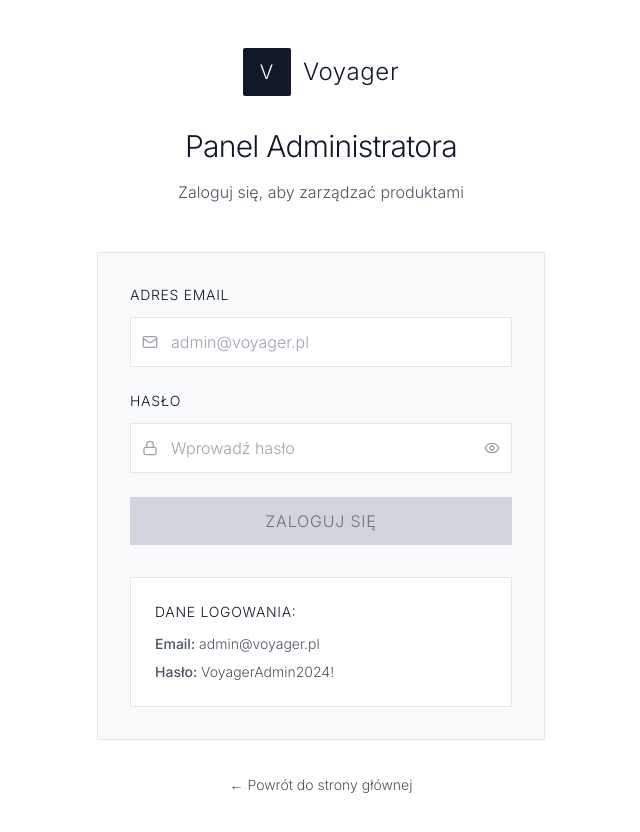
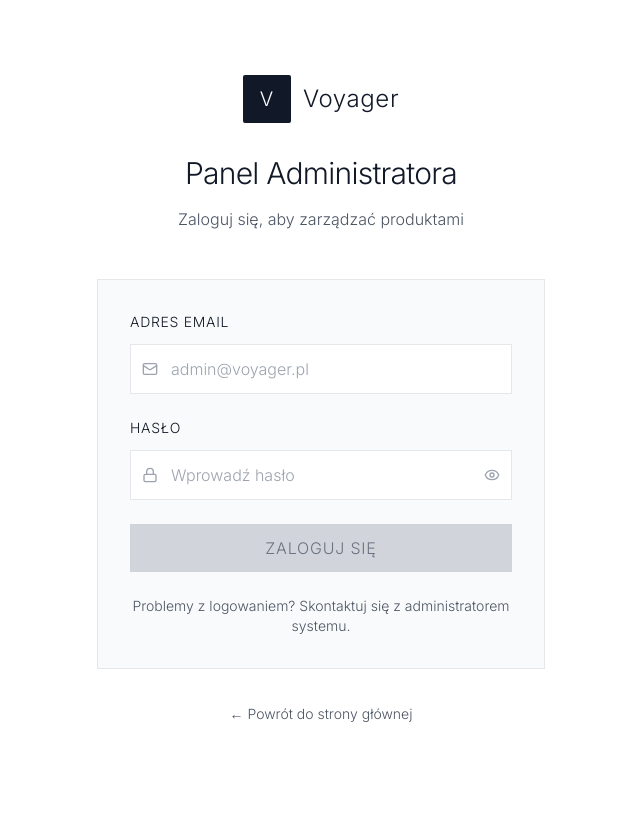
Before and after one commit to Lorexowy/voyager-leather-showcase, a Next.js app: page /admin/login in a window 1280 px wide. Shown: the top 832 px of the page, without its empty margins (319-959 px from the left). After the commit the page ends 800 px from the top, so only its background shows below. Built offline with nearby package versions, Linux system fonts and the light colour scheme; no server answers; a web font is replaced by a local one.

Commit message:
usuniecie testowego loginu admina z login page

```diff
--- a/src/app/admin/login/page.tsx
+++ b/src/app/admin/login/page.tsx
@@ -45,7 +45,7 @@
   return (
     <div className="min-h-screen bg-white flex items-center justify-center py-12 px-4 sm:px-6 lg:px-8">
       <div className="max-w-md w-full">
-        {/* Header - minimal */}
+        {/* Header */}
         <div className="text-center mb-12">
           <Link href="/" className="inline-flex items-center space-x-3 mb-8">
             <div className="w-12 h-12 bg-gray-900 rounded-sm flex items-center justify-center">
@@ -62,7 +62,7 @@
           </p>
         </div>
 
-        {/* Login Form - minimal */}
+        {/* Login Form */}
         <div className="bg-gray-50 p-8 border border-gray-200">
           <form onSubmit={handleSubmit(onSubmit)} className="space-y-6">
             {/* Email field */}
@@ -155,13 +155,11 @@
             </button>
           </form>
 
-          {/* Demo credentials info */}
-          <div className="mt-8 p-6 bg-white border border-gray-200">
-            <h3 className="text-sm font-light text-gray-900 mb-3 uppercase tracking-wider">Dane logowania:</h3>
-            <div className="text-sm text-gray-600 space-y-2 font-light">
-              <div><strong className="font-medium">Email:</strong> admin@voyager.pl</div>
-              <div><strong className="font-medium">Hasło:</strong> VoyagerAdmin2024!</div>
-            </div>
+          {/* Password Reset Info */}
+          <div className="mt-6 text-center">
+            <p className="text-sm text-gray-600 font-light">
+              Problemy z logowaniem? Skontaktuj się z administratorem systemu.
+            </p>
           </div>
         </div>
 
```
